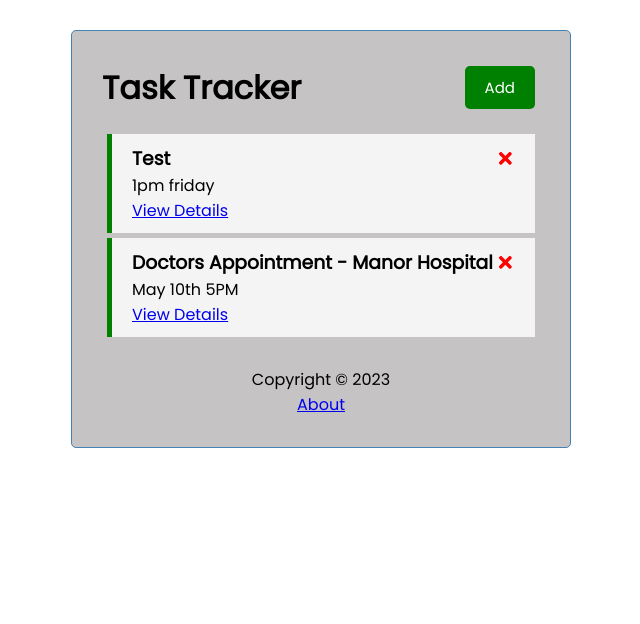
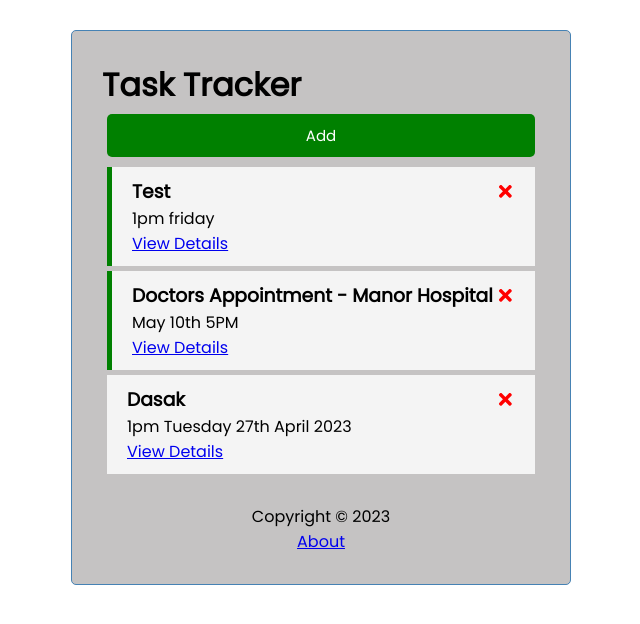
Before and after one commit to kubidogan/React-Task-Tracker, a React (Create React App) app: page / in a window 1280 px wide. Shown: the top 624 px of the page, without its empty margins (319-959 px from the left). Built offline with nearby package versions, Linux system fonts and the light colour scheme; data requests are answered from the project's data file.

Commit message:
header styles changed

```diff
--- a/db.json
+++ b/db.json
@@ -11,6 +11,12 @@
       "day": "May 10th 5PM",
       "reminder": true,
       "id": 3
+    },
+    {
+      "text": "Dasak",
+      "day": "1pm Tuesday 27th April 2023",
+      "reminder": false,
+      "id": 4
     }
   ]
 }
--- a/src/components/TaskDetails.js
+++ b/src/components/TaskDetails.js
@@ -30,7 +30,7 @@ function TaskDetails() {
   return loading ? (
     <h3>Loading...</h3>
   ) : (
-    <div>
+    <div className="taskdetails">
       <h3>{task.text}</h3>
       <p>{task.day}</p>
       <Button onClick={() => {
--- a/src/index.css
+++ b/src/index.css
@@ -23,9 +23,7 @@ body {
 
 .header {
   display: flex;
-  justify-content: space-between;
-  align-items: center;
-  margin-bottom: 20px;
+  flex-direction: column;
 }
 
 .btn {
@@ -121,3 +119,9 @@ footer {
 .about a {
   text-decoration: none;
 }
+
+.taskdetails {
+  display: flex;
+  flex-direction: column;
+  align-items: center;
+}
```
